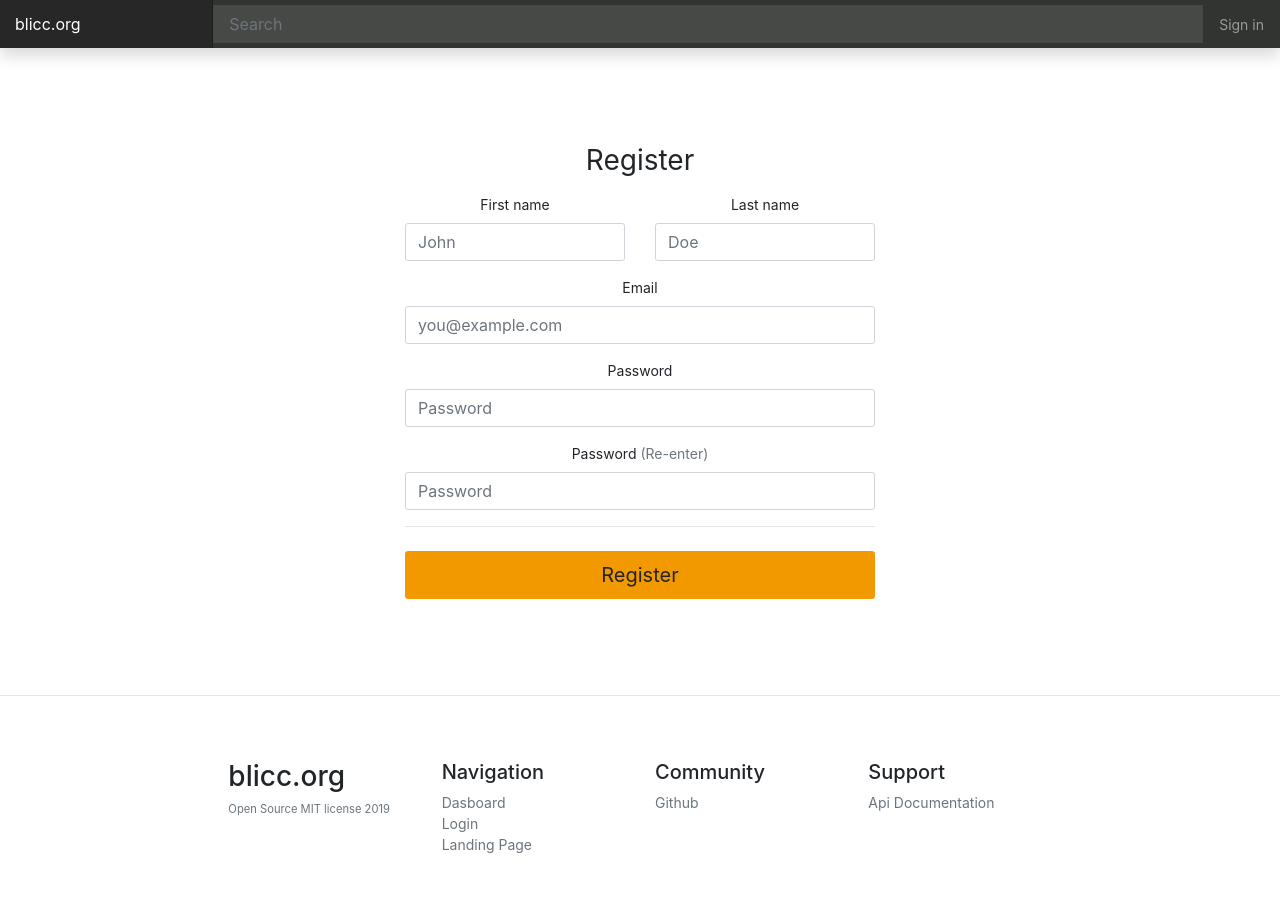
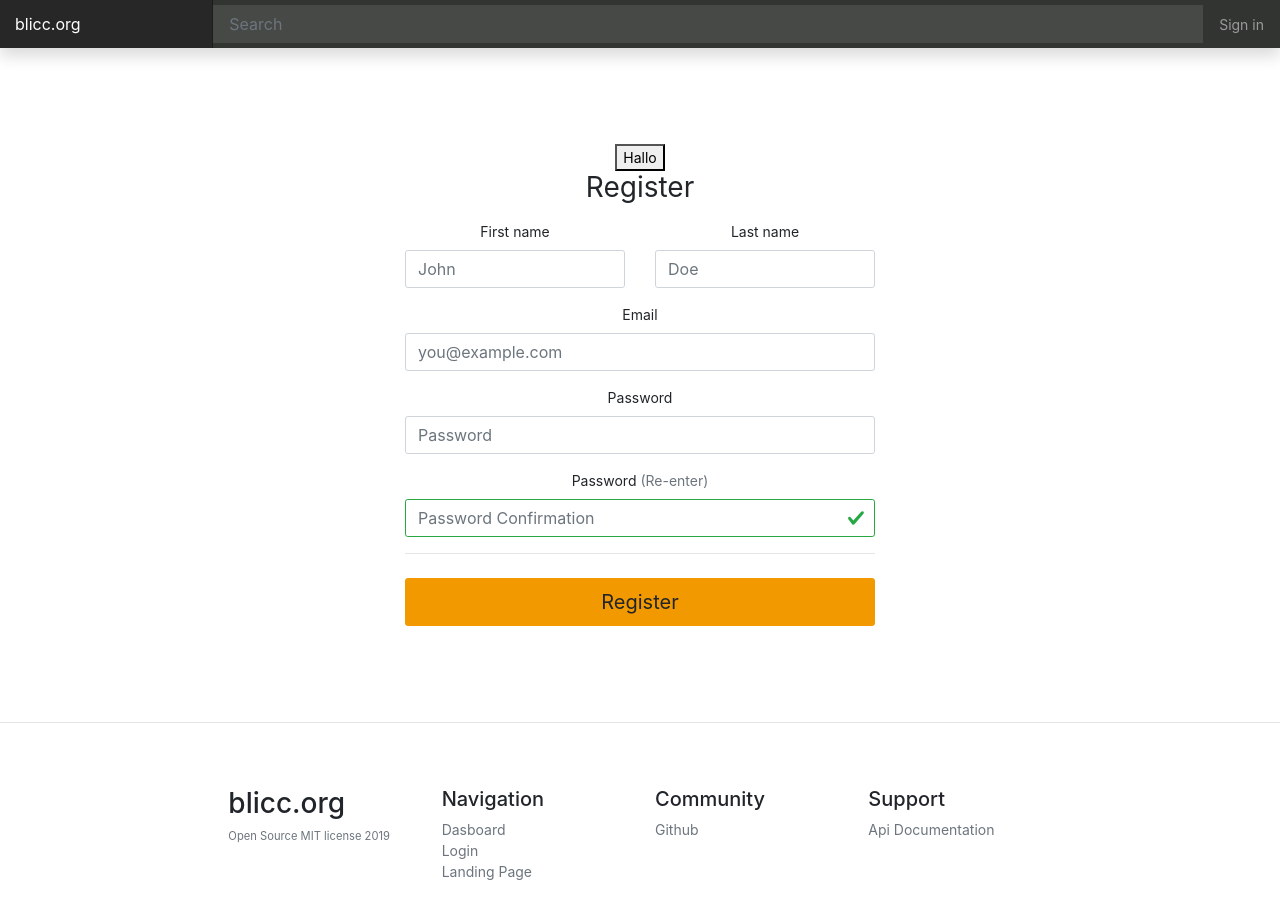
Before and after one commit to blicc-org/blicc, a React (Create React App) app in the folder app/: page /register in a window 1280 px wide. Shown: the top 918 px of the page. Built offline with nearby package versions, Linux system fonts and the light colour scheme.

Commit message:
feat(app): update theming colors

```diff
--- a/app/src/Theme.scss
+++ b/app/src/Theme.scss
@@ -1,14 +1,15 @@
 $charcoal: #323432;
 $orange: #f39900;
-$yellow: #ffc107;
+$red: #dc3545;
+$green: #28a745;
 $grey: #f8f8f8;
 
 $primary: $orange;
 $secondary: $orange;
-$success: $orange;
+$success: $green;
 $info: $orange;
 $warning: $orange;
-$danger: $orange;
+$danger: $red;
 $light: $grey;
 $dark: $charcoal;
 
--- a/app/src/pages/register/RegisterForm.jsx
+++ b/app/src/pages/register/RegisterForm.jsx
@@ -1,13 +1,16 @@
-import React from 'react'
+import React, { useState } from 'react'
 
 export default function RegisterForm() {
+  const [confirm, setConfirm] = useState(true)
+
   return (
     <div
       className="col-md-4 mx-auto py-5 my-5 text-center"
       style={{ maxWidth: '500px' }}
     >
+      <button onClick={() => setConfirm(!confirm)}>Hallo</button>
       <h1 className="h3 mb-3 font-weight-normal">Register</h1>
-      <form className="needs-validation" novalidate>
+      <form className="needs-validation">
         <div className="row">
           <div className="col-md-6 mb-3">
             <label htmlFor="firstName">First name</label>
@@ -16,7 +19,6 @@ export default function RegisterForm() {
               className="form-control"
               id="firstName"
               placeholder="John"
-              value=""
               required
             />
             <div className="invalid-feedback">
@@ -30,7 +32,6 @@ export default function RegisterForm() {
               className="form-control"
               id="lastName"
               placeholder="Doe"
-              value=""
               required
             />
             <div className="invalid-feedback">Valid last name is required.</div>
@@ -43,37 +44,36 @@ export default function RegisterForm() {
             className="form-control"
             id="email"
             placeholder="you@example.com"
+            required
           />
           <div className="invalid-feedback">
-            Please enter a valid email address for shipping updates.
+            Please enter a valid email address.
           </div>
         </div>
         <div className="mb-3">
           <label htmlFor="address">Password</label>
           <input
-            type="text"
+            type="password"
             className="form-control"
             id="password"
             placeholder="Password"
             required
           />
-          <div className="invalid-feedback">
-            Please enter your shipping address.
-          </div>
+          <div className="invalid-feedback">Please enter your password.</div>
         </div>
         <div className="mb-3">
           <label htmlFor="address">
             Password<span className="text-muted"> (Re-enter)</span>
           </label>
           <input
-            type="text"
-            className="form-control"
-            id="password"
-            placeholder="Password"
+            type="password"
+            className={`form-control ${confirm ? 'is-valid' : 'is-invalid'}`}
+            id="password_confirm"
+            placeholder="Password Confirmation"
             required
           />
           <div className="invalid-feedback">
-            Please enter your shipping address.
+            Please confirm your password with the exact same characters.
           </div>
         </div>
         <hr className="mb-4" />
```
